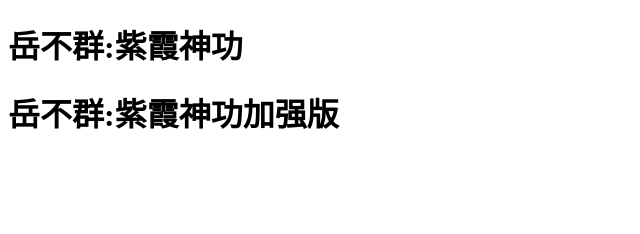
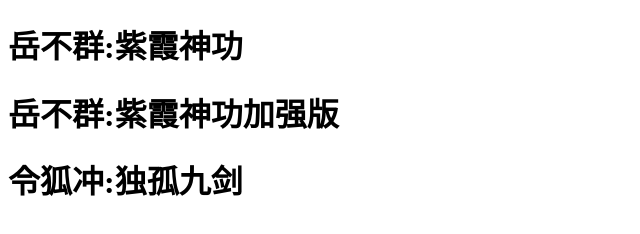
Before and after one commit to yangranran2/huashan, a plain HTML site: page index.html in a window 1280 px wide. Shown: the whole page, without its empty margins (0-640 px from the left). Drawn offline with Linux system fonts and the light colour scheme.

Commit message:
lhc 独孤九剑提交

```diff
--- a/index.html
+++ b/index.html
@@ -9,5 +9,6 @@
 <body>
     <h1>岳不群:紫霞神功</h1>
     <h1>岳不群:紫霞神功加强版</h1>
+    <h1>令狐冲:独孤九剑</h1>
 </body>
 </html>
```
